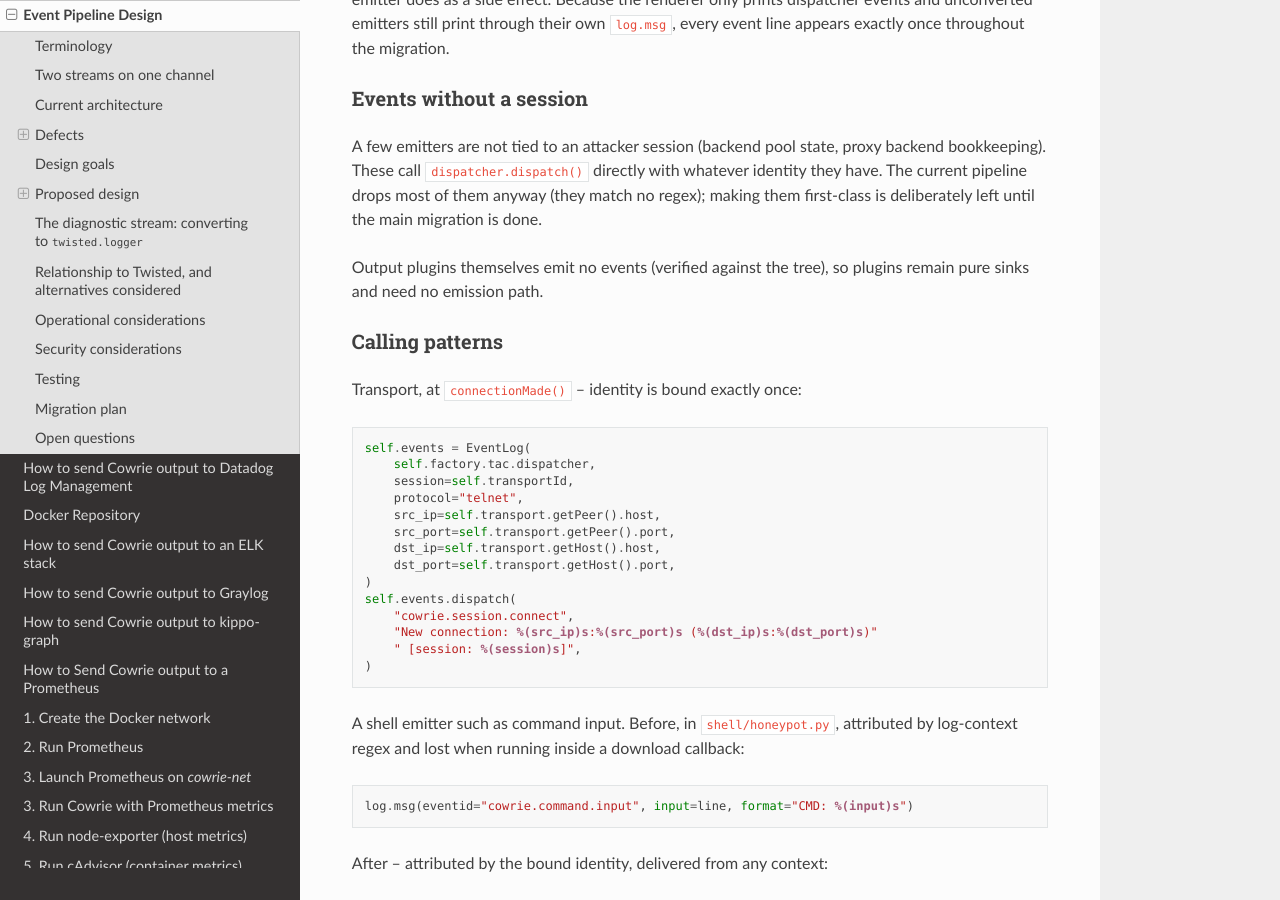
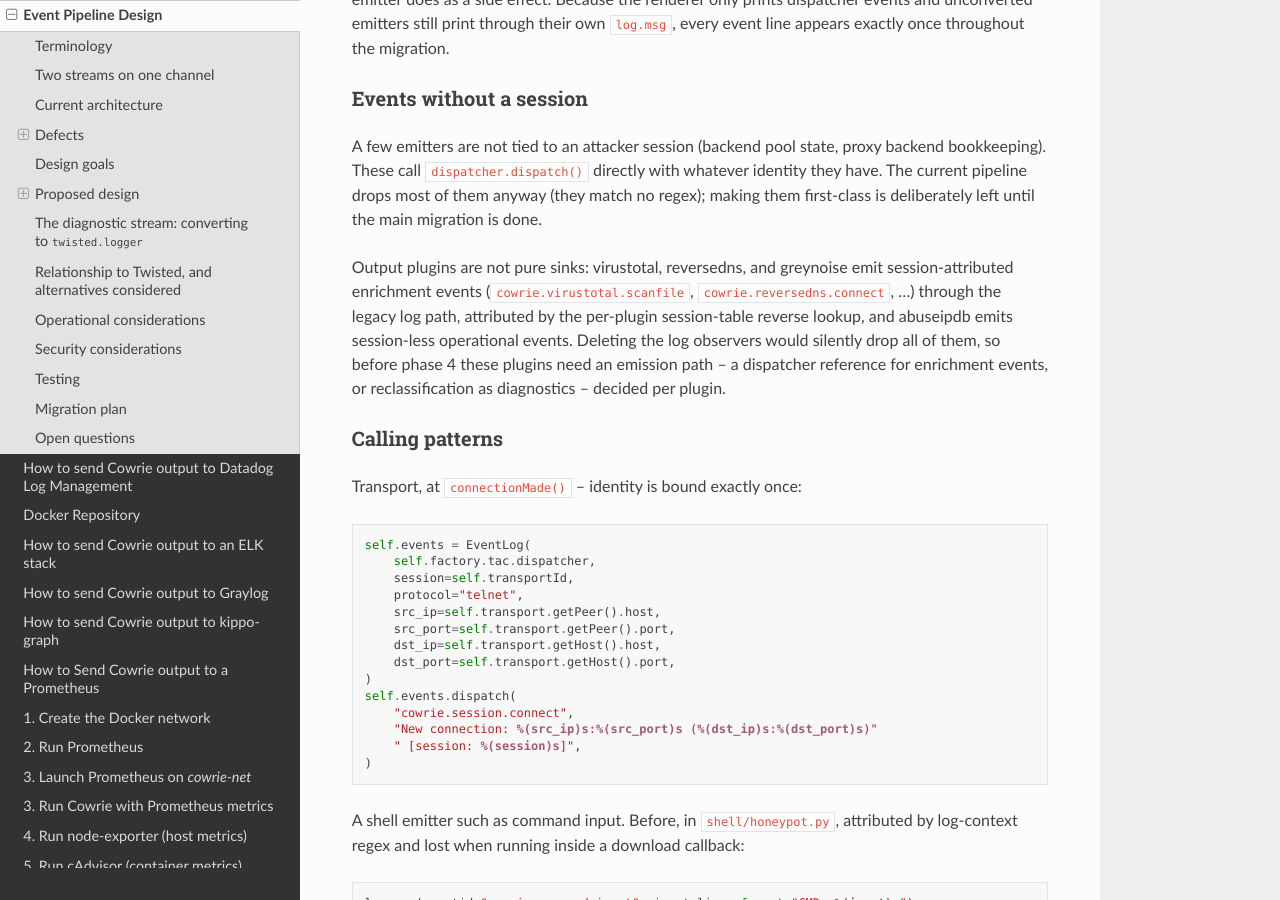
Before and after one commit to cowrie/cowrie, a Sphinx documentation site: the page built from docs/EVENT_PIPELINE.rst, in a window 1280 px wide and 900 px high, scrolled down 5863 px. Built offline with Sphinx 7.4.7 and the Read the Docs theme 3.1.0, drawn with Linux system fonts in a browser that asks for light colours; some of the changed text lies outside the part shown.

Commit message:
docs: record plugin-emitted events and the connect/closed ordering constraint
The claim that output plugins emit no events was wrong: virustotal,
reversedns, greynoise, and abuseipdb all emit through the legacy log
path and need a decision before phase 4 removes the observers. Also
document why session.connect/closed convert last.

```diff
--- a/docs/EVENT_PIPELINE.rst
+++ b/docs/EVENT_PIPELINE.rst
@@ -312,8 +312,14 @@ with whatever identity they have. The current pipeline drops most of them
 anyway (they match no regex); making them first-class is deliberately left
 until the main migration is done.
 
-Output plugins themselves emit no events (verified against the tree), so
-plugins remain pure sinks and need no emission path.
+Output plugins are not pure sinks: virustotal, reversedns, and greynoise
+emit session-attributed enrichment events (``cowrie.virustotal.scanfile``,
+``cowrie.reversedns.connect``, ...) through the legacy log path, attributed
+by the per-plugin session-table reverse lookup, and abuseipdb emits
+session-less operational events. Deleting the log observers would silently
+drop all of them, so before phase 4 these plugins need an emission path --
+a dispatcher reference for enrichment events, or reclassification as
+diagnostics -- decided per plugin.
 
 Calling patterns
 ================
@@ -589,7 +595,14 @@ Phase 2 -- convert the bleeding edges
 Phase 3 -- sweep
     Convert the remaining ``log.msg(eventid=...)`` sites file by file
     (~45 files, mechanical). Each conversion moves that emitter from
-    context-regex attribution to bound identity.
+    context-regex attribution to bound identity. ``cowrie.session.connect``
+    and ``cowrie.session.closed`` are the one exception: they stay on the
+    log path throughout this phase, because every plugin's ``emit()`` still
+    builds its session table from ``connect`` -- converting them starves
+    attribution for anything not yet converted (including the plugin-emitted
+    enrichment events above). They convert atomically with phase 4. The
+    public-key checker also stays legacy: Twisted constructs its credential
+    object, so it carries no emitter.
 
 Phase 4 -- delete
     Remove the ``log.addObserver(plugin.emit)`` registration, the regexes,
```
